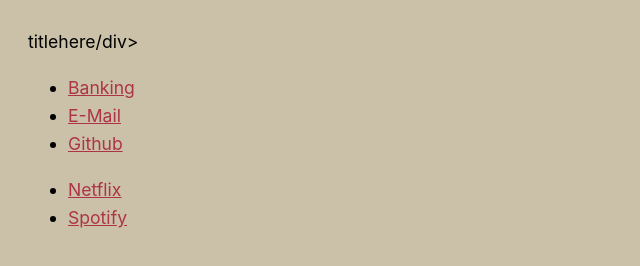
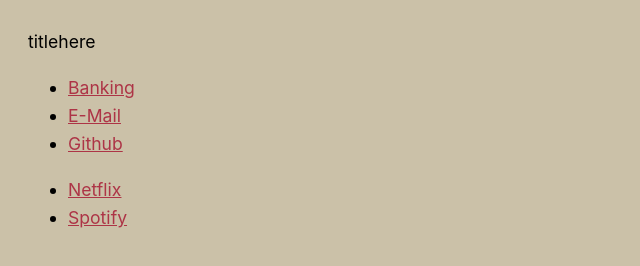
Before and after one commit to HaydenDArmstrong/haydendarmstrong.github.io, a plain HTML site: page home/index.html in a window 1280 px wide. Shown: the full height of the page, 0-640 px from the left. Drawn offline with Linux system fonts and the light colour scheme; files that its build step writes are made by us from their sources.

Commit message:
Update index.html

```diff
--- a/home/index.html
+++ b/home/index.html
@@ -8,7 +8,7 @@
 		<title> Bonjour! </title>
 	</head>
 	<body>
-		<div id="title">titlehere/div>
+		<div id="title">titlehere</div>
 
 		<div id=mainframe>
 
```
